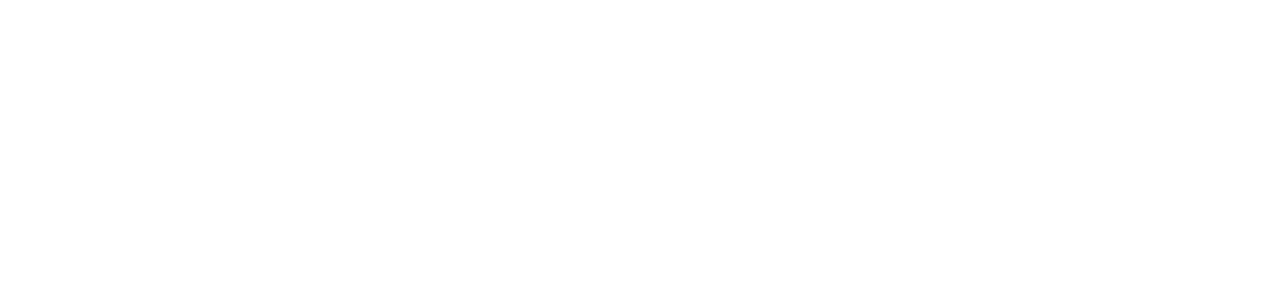
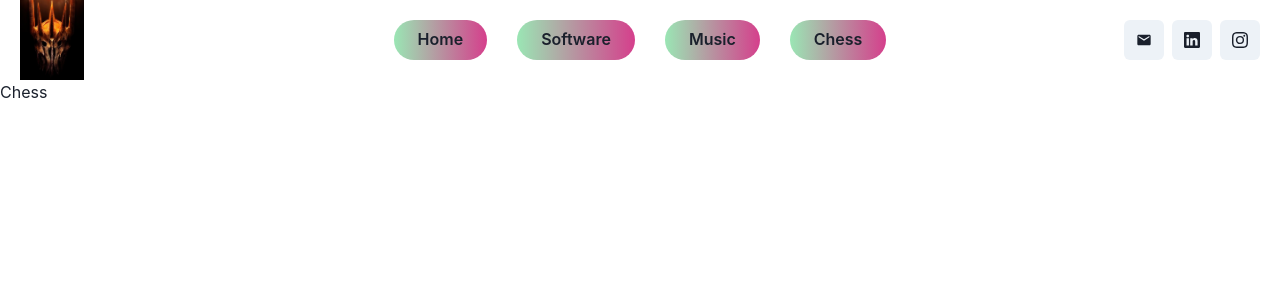
Before and after one commit to n10dollar/neil-website, a React (Vite) app: page /chess in a window 1280 px wide. Before the commit this address had no page. Shown: the top 300 px of the page. Built offline with nearby package versions, Linux system fonts and the light colour scheme.

Commit message:
separated <NavBar> and <Home>, removed <NavBar> args

```diff
--- a/src/App.tsx
+++ b/src/App.tsx
@@ -1,13 +1,21 @@
 import Home from "pages/Home.tsx";
 import Music from "pages/Music.tsx";
 import {Route, Routes} from "react-router-dom";
+import NavBar from "components/universal/NavBar.tsx";
+import Software from "pages/Software.tsx";
+import Chess from "pages/Chess.tsx";
 
 const App = () => {
     return (
-        <Routes>
-            <Route path={"/"} element={<Home />} />
-            <Route path={"/music"} element={<Music />} />
-        </Routes>
+        <>
+            <NavBar />
+            <Routes>
+                <Route path={"/"} element={<Home />} />
+                <Route path={"/software"} element={<Software />} />
+                <Route path={"/music"} element={<Music />} />
+                <Route path={"/chess"} element={<Chess />} />
+            </Routes>
+        </>
     );
 };
 
--- a/src/components/home/Intro.tsx
+++ b/src/components/home/NamePic.tsx
@@ -1,6 +1,6 @@
 import {Image, Heading, Wrap} from "@chakra-ui/react";
 
-const Intro = () => {
+const NamePic = () => {
     return (
         <Wrap
             flexDirection={"row"}
@@ -22,4 +22,4 @@
     );
 };
 
-export default Intro;
+export default NamePic;
--- a/src/components/universal/NavBar.tsx
+++ b/src/components/universal/NavBar.tsx
@@ -1,35 +1,70 @@
-import {Box, Button, ButtonGroup, Flex, IconButton, Image} from "@chakra-ui/react";
-import {NavLink} from "react-router-dom";
+import {
+  Box,
+  Button,
+  ButtonGroup,
+  Flex,
+  IconButton,
+  Image,
+  Link,
+} from "@chakra-ui/react";
+import { NavLink } from "react-router-dom";
 import Style from "src/style-config.json";
-
-interface Props {
-    pages: {name: string, URL: string}[],
-    socials: Social[]
-}
-
-export interface Social {
-    name: string,
-    icon: any
-}
+import { MdEmail } from "react-icons/md";
+import { BsInstagram, BsLinkedin } from "react-icons/bs";
 
 const buttonProps = {
   bgGradient: Style.bgGradient,
-    rounded: 'full',
+  rounded: "full",
   px: 6,
-    _hover: {bg: 'green.500'}
-}
+  _hover: { bg: "green.500" },
+};
 
-const NavBar = ({pages, socials}: Props) => {
+const pages = [
+  { name: "Home", URL: "/" },
+  { name: "Software", URL: "/software" },
+  { name: "Music", URL: "/music" },
+  { name: "Chess", URL: "/chess" },
+];
+
+const socials = [
+  {
+    name: "Email",
+    icon: <MdEmail />,
+    URL: "mailto:ntendolkar@berkeley.edu?subject=Saw%20your%20website!",
+  },
+  {
+    name: "LinkedIn",
+    icon: <BsLinkedin />,
+    URL: "https://www.linkedin.com/in/n10dollar/",
+  },
+  {
+    name: "Instagram",
+    icon: <BsInstagram />,
+    URL: "https://www.instagram.com/n10dollar/",
+  },
+];
+
+const NavBar = () => {
   return (
-        <Flex justify="Xspace-between" align={"center"} px={5} >
-            <Box flex={"1 1 0"}><Image src="src/assets/sauron.png" w={16} alt={"sauron"} /></Box>
-            <ButtonGroup
-                flex={"0 1 0"}
-                spacing={30}>
-                {pages.map(({name, URL}) => <NavLink to={URL}><Button {...buttonProps}>{name}</Button></NavLink>)}
+    <Flex justify="Xspace-between" align={"center"} px={5}>
+      <Box flex={"1 1 0"}>
+        <Image src="src/assets/sauron.png" w={16} alt={"sauron"} />
+      </Box>
+      <ButtonGroup flex={"0 1 0"} spacing={30}>
+        {pages.map(({ name, URL }) => (
+          <NavLink to={URL}>
+            <Button {...buttonProps}>{name}</Button>
+          </NavLink>
+        ))}
       </ButtonGroup>
       <Flex flex={"1 1 0"} justify="flex-end">
-                <ButtonGroup>{socials.map((social: Social) => <IconButton aria-label={social.name} icon={social.icon} />)}</ButtonGroup>
+        <ButtonGroup>
+          {socials.map(({ name, icon, URL }) => (
+            <Link href={URL} isExternal>
+              <IconButton aria-label={name} icon={icon} />
+            </Link>
+          ))}
+        </ButtonGroup>
       </Flex>
     </Flex>
   );
--- a/src/pages/Chess.tsx
+++ b/src/pages/Chess.tsx
@@ -1,7 +1,7 @@
 
 const Chess = () => {
     return (
-        <div>hi</div>
+        <div>Chess</div>
     );
 };
 
--- a/src/pages/Home.tsx
+++ b/src/pages/Home.tsx
@@ -1,34 +1,16 @@
-import NavBar, {Social} from "components/universal/NavBar.tsx";
 import Background from "components/home/Background.tsx";
-import Quote from "components/home/Quote.tsx";
-import {MdEmail} from "react-icons/md";
-import {BsInstagram, BsLinkedin} from "react-icons/bs";
-import Intro from "components/home/Intro.tsx";
+import Quote from "components/universal/Quote.tsx";
+import NamePic from "components/home/NamePic.tsx";
 import Description from "components/home/Description.tsx";
 
-
-
-const pages = [
-    {name: "Home", URL: "/"},
-    {name: "Software", URL: "/software"},
-    {name: "Music", URL: "/music"},
-    {name: "Chess", URL: "/chess"}
-]
-
-const socials: Social[] = [
-    {name: "Email", icon: <MdEmail />},
-    {name: "LinkedIn", icon: <BsLinkedin />},
-    {name: "Instagram", icon: <BsInstagram />},
-]
 const centerQuote = "Luck is the residue of design, and I'm dripping with luck."
 
 const Home = () => {
     return (
         <>
-            <NavBar pages={pages} socials={socials} />
             <Background />
             <Quote py={200}>{centerQuote}</Quote>
-            <Intro />
+            <NamePic />
             <Description />
         </>
     );
--- a/src/pages/Music.tsx
+++ b/src/pages/Music.tsx
@@ -1,16 +1,7 @@
-import NavBar, {Social} from "components/universal/NavBar.tsx";
-import {MdEmail} from "react-icons/md";
-import {BsInstagram, BsLinkedin} from "react-icons/bs";
-
-const socials: Social[] = [
-    {name: "Email", icon: <MdEmail />},
-    {name: "LinkedIn", icon: <BsLinkedin />},
-    {name: "Instagram", icon: <BsInstagram />},
-]
 
 const Music = () => {
     return (
-       <NavBar pages={["Music"]} socials={socials} />
+        <div>Music</div>
     );
 };
 
--- a/src/pages/Software.tsx
+++ b/src/pages/Software.tsx
@@ -1,7 +1,7 @@
 
 const Software = () => {
     return (
-        <div>hi</div>
+        <div>Software</div>
     );
 };
 
```
Also changed, not shown: src/components/universal/Quote.tsx (renamed from src/components/home/Quote.tsx), src/deprecated/BackgroundOld.tsx (renamed from src/components/home/BackgroundOld.tsx). Lines whose indentation alone changed are shown as unchanged.
